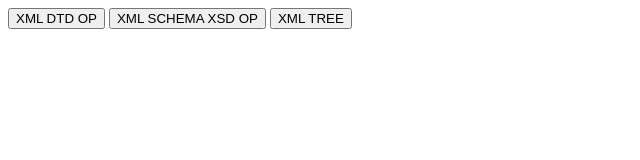
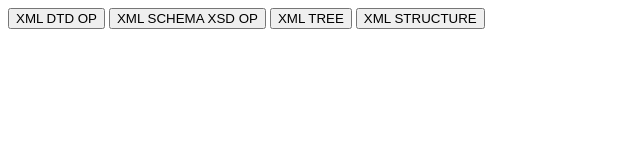
Before and after one commit to ArinSM/XML, a plain HTML site: page index.html in a window 1280 px wide. Shown: the whole page, without its empty margins (0-640 px from the left). Drawn offline with Linux system fonts and the light colour scheme.

Commit message:
update index.html

```diff
--- a/index.html
+++ b/index.html
@@ -9,6 +9,8 @@
   <a href="DMART.xml" target="_parent"><button class="btn btn7">XML DTD OP</button></a>
   <a href="rohan.xml" target="_parent"><button class="btn btn7">XML SCHEMA XSD OP</button></a>
   <a href="student.xml" target="_parent"><button class="btn btn7">XML TREE</button></a>
+   <a href="struct.jpg" target="_parent"><button class="btn btn7">XML STRUCTURE</button></a>
+
 
  </body>
 </html>
```
